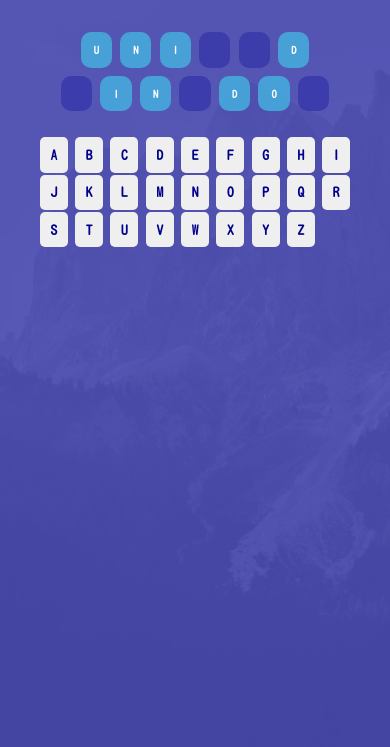
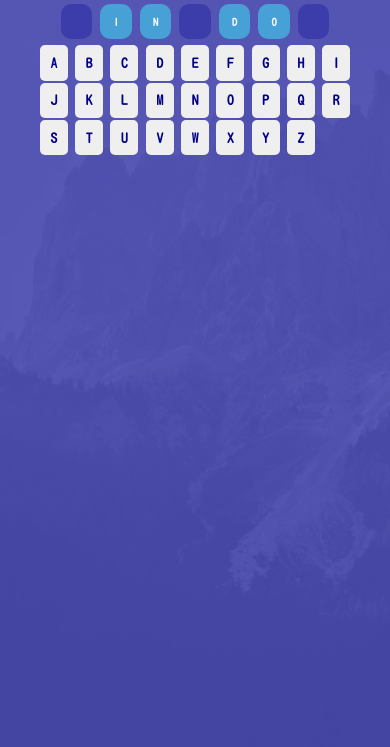
Before and after one commit to MLaeeqKhan/Hangman-Game, a plain HTML site: page index.html in a window 390 px wide. Shown: the part 97-844 px from the top of the page. Drawn offline with Linux system fonts and the light colour scheme.

Commit message:
responsiveness

```diff
--- a/style.css
+++ b/style.css
@@ -9,6 +9,21 @@
 html {
     font-size: 100%;
 }
+@media(max-width:2560px){
+   .header .main {
+        margin-top: 10px;
+        /* margin-bottom: 2rem; */
+
+    }
+}
+@media(max-width:1440px){
+    .header .main {
+         margin-top: -20px;
+     }
+     .header .main .gues-keyboards .keyboards {
+        margin-top: .1rem;
+    }
+ }
 @media (max-width: 768px) {
     html {
         font-size: 65%;
```
